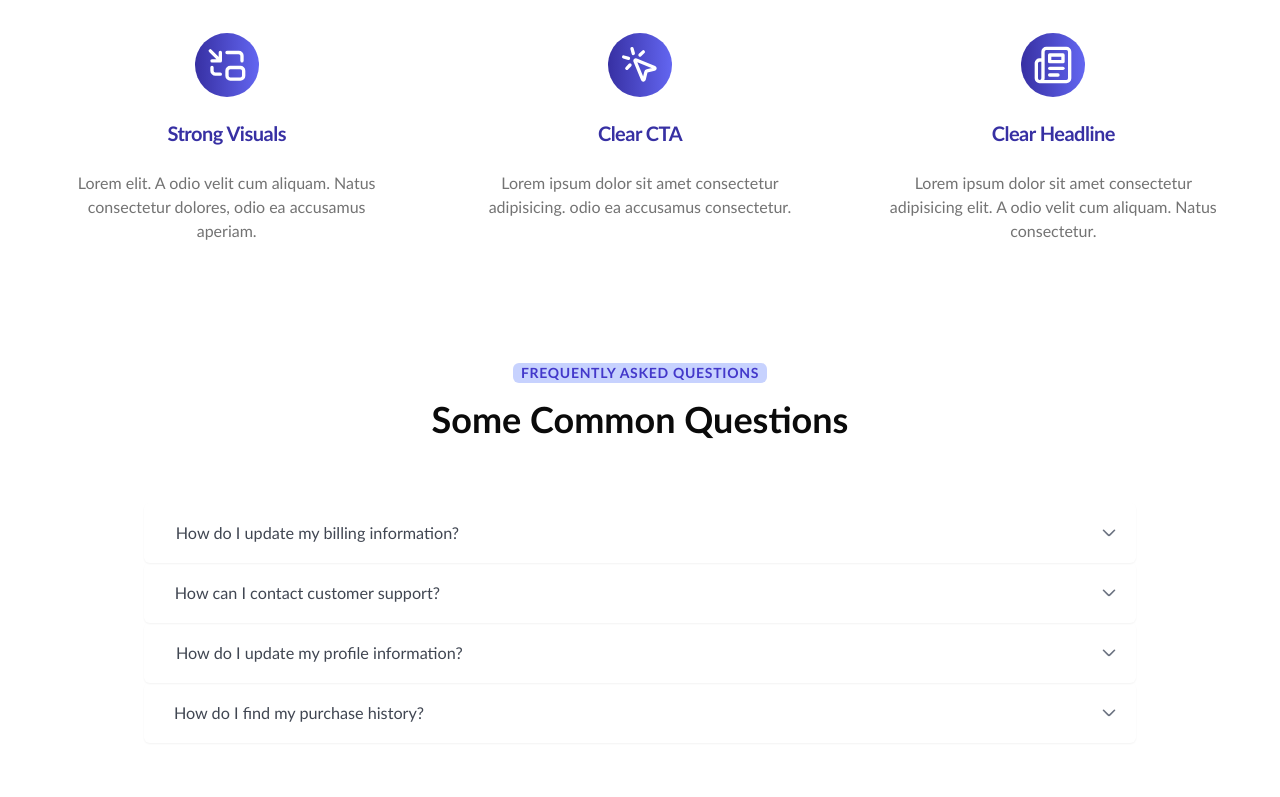
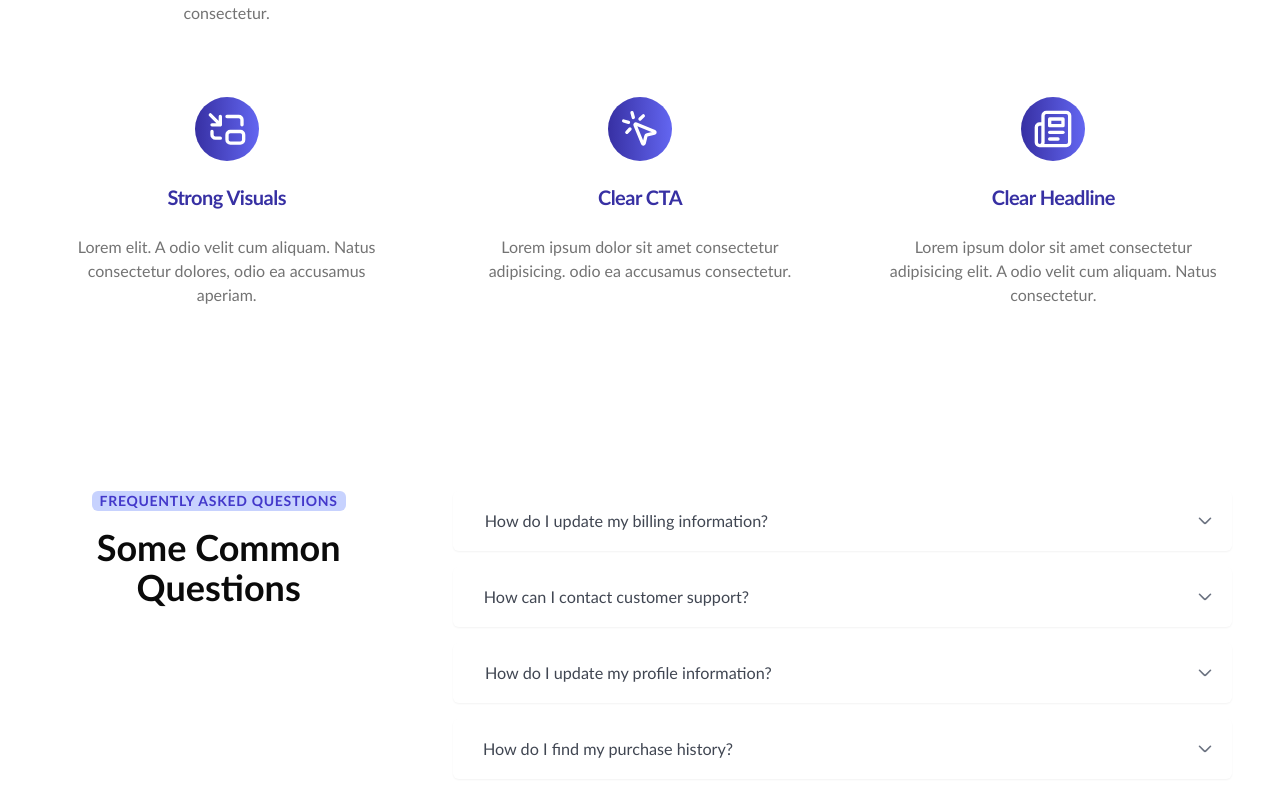
Before and after one commit to Ahsan725/prepspective, a Next.js app: page / in a window 1280 px wide. Shown: the part 1209-2006 px from the top of the page. Built offline with nearby package versions, Linux system fonts and the light colour scheme; no server answers; the database is empty.

Commit message:
made faq side by side

```diff
--- a/components/ui/customfaq.tsx
+++ b/components/ui/customfaq.tsx
@@ -1,4 +1,5 @@
-'use client'
+'use client';
+
 import React, { useState } from "react";
 
 const FAQSection = () => {
@@ -13,51 +14,53 @@ const FAQSection = () => {
       id: "faq-1",
       question: "How do I update my billing information?",
       answer:
-        "To contact customer support, look for a 'Contact us' or 'Help' button or link on the website or platform. You may be able to email, call, or chat with customer support for assistance.",
+        "To update your billing information, log in to your account, navigate to 'Settings' or 'Billing,' and follow the prompts to update your payment details.",
     },
     {
       id: "faq-2",
       question: "How can I contact customer support?",
       answer:
-        "To contact customer support, look for a 'Contact us' or 'Help' button or link on the website or platform. You may be able to email, call, or chat with customer support for assistance.",
+        "To contact customer support, look for a 'Contact us' or 'Help' button on the website. You may be able to email, call, or chat for assistance.",
     },
     {
       id: "faq-3",
       question: "How do I update my profile information?",
       answer:
-        "To contact customer support, look for a 'Contact us' or 'Help' button or link on the website or platform. You may be able to email, call, or chat with customer support for assistance.",
+        "To update your profile information, log in to your account, go to 'Profile Settings,' and make the desired changes.",
     },
     {
       id: "faq-4",
       question: "How do I find my purchase history?",
       answer:
-        "To contact customer support, look for a 'Contact us' or 'Help' button or link on the website or platform. You may be able to email, call, or chat with customer support for assistance.",
+        "To find your purchase history, log in to your account, navigate to 'Order History' or 'Purchase History' in the dashboard.",
     },
   ];
 
   return (
     <section className="py-24">
-      <div className="mx-auto max-w-7xl px-4 sm:px-6 lg:px-36">
-        {/* Header */}
-        <div className="mb-16 text-center">
-        <div className="flex items-center justify-center mb-4">
-  <h2 className="inline-block font-extrabold text-xs sm:text-xs md:text-sm lg:text-md text-indigo-700 text-center tracking-wider bg-indigo-200 rounded-md px-2 py-0">
+      <div className="w-full px-4 sm:px-6 lg:px-12">
+        <div className="grid gap-8 lg:grid-cols-3 items-start">
+          {/* Left Side: Headings */}
+          <div className="space-y-4 lg:pr-8">
+            <div className="flex items-center justify-center">
+              <h2 className="inline-block font-extrabold text-xs sm:text-sm lg:text-md text-indigo-700 text-center tracking-wider bg-indigo-200 rounded-md px-2 py-0">
                 FREQUENTLY ASKED QUESTIONS
               </h2>
             </div>
-
-          <h2 className="text-3xl md:text-4xl text-center font-bold mb-4 md:w-1/2 mx-auto">
+            <h2 className="text-3xl md:text-4xl font-bold text-center">
               Some Common Questions
             </h2>
           </div>
 
-        {/* Accordion */}
-        <div className="">
+          {/* Right Side: Accordion */}
+          <div className="lg:col-span-2 space-y-4">
             {faqs.map((faq) => (
               <div
                 key={faq.id}
-              className={`accordion py-4 px-4  shadow-sm rounded-md transition-all duration-500 ${
-                activeAccordion === faq.id ? "bg-indigo-50" : "hover:bg-indigo-50"
+                className={`accordion py-4 px-4 shadow-sm rounded-md transition-all duration-500 ${
+                  activeAccordion === faq.id
+                    ? "bg-indigo-50"
+                    : "hover:bg-indigo-50"
                 }`}
               >
                 <button
@@ -76,7 +79,9 @@ const FAQSection = () => {
 
                   <svg
                     className={`text-gray-500 transition-transform duration-500 group-hover:text-indigo-700 ${
-                    activeAccordion === faq.id ? "rotate-180 text-indigo-700" : ""
+                      activeAccordion === faq.id
+                        ? "rotate-180 text-indigo-700"
+                        : ""
                     }`}
                     width="22"
                     height="22"
@@ -98,10 +103,13 @@ const FAQSection = () => {
                     activeAccordion === faq.id ? "max-h-40" : "max-h-0"
                   }`}
                 >
-                <p className="text-xs lg:text-sm text-gray-900 leading-6 mt-4">{faq.answer}</p>
+                  <p className="text-xs lg:text-sm text-gray-900 leading-6 mt-4">
+                    {faq.answer}
+                  </p>
                 </div>
               </div>
             ))}
+          </div>
         </div>
       </div>
     </section>
--- a/components/ui/customfeature2.tsx
+++ b/components/ui/customfeature2.tsx
@@ -49,7 +49,7 @@ const featureList: FeaturesProps[] = [
 
 export const FeaturesSection = () => {
   return (
-    <section id="features" className="ml-8 mr-8 py-0 px-0">
+    <section id="features" className="ml-8 mr-8 py-16 px-0">
       {/* Section Header */}
       <div className="flex items-center justify-center mb-4">
   <h2 className="inline-block font-extrabold text-xs sm:text-xs md:text-sm lg:text-md text-indigo-700 text-center tracking-wider bg-indigo-200 rounded-md px-2 py-0">
```
Lines whose indentation alone changed are shown as unchanged.
